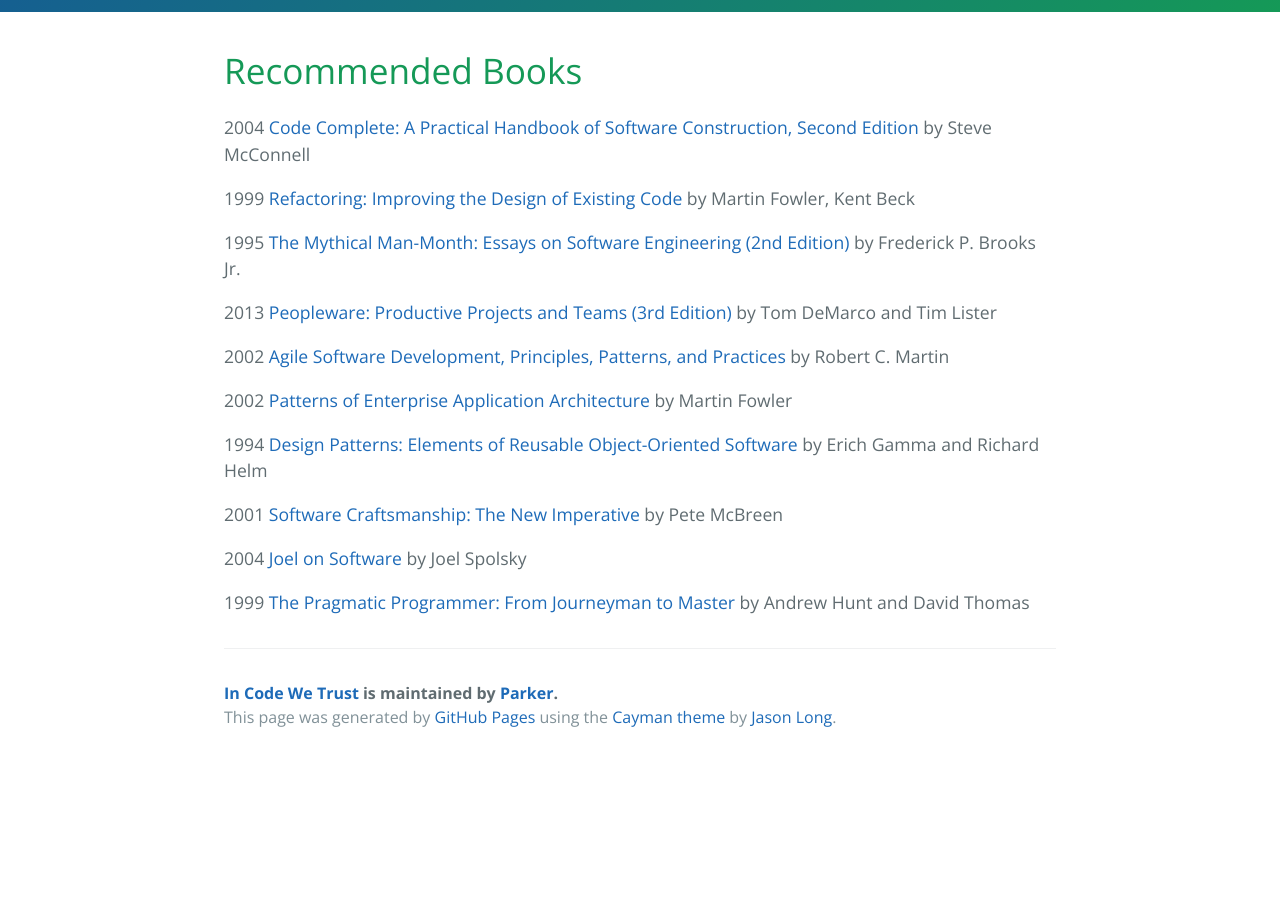
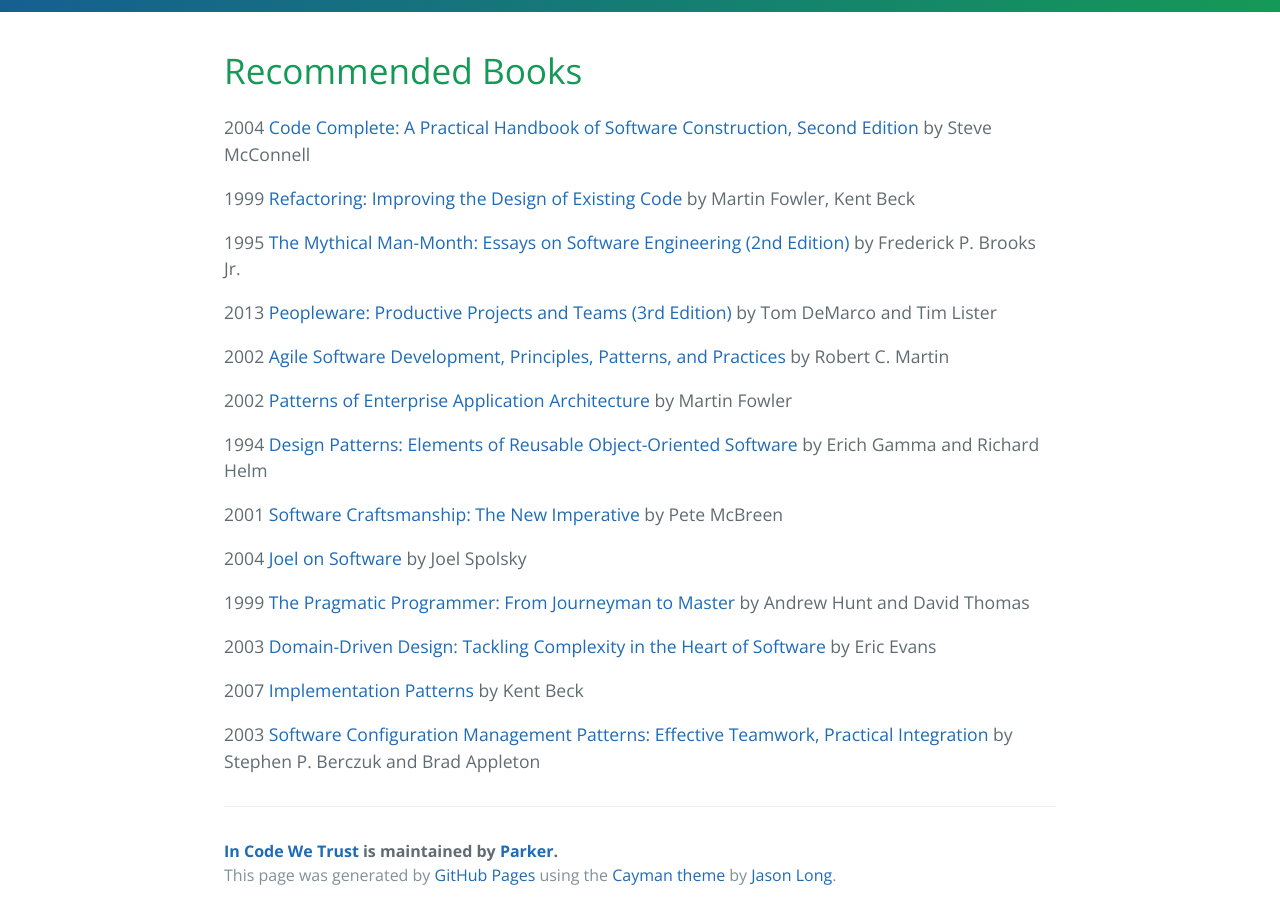
Before and after one commit to parkerwy/parkerwy.github.io, a Jekyll site: the page built from books.markdown, in a window 1280 px wide, cut to the strip 324-1243 px from the top of the page. Built offline with Jekyll 4.4.1, drawn with Linux system fonts in a browser that asks for light colours; before the commit the page ends 1085 px from its top, so only the background shows below that.

Commit message:
Update books.markdown

```diff
--- a/books.markdown
+++ b/books.markdown
@@ -25,3 +25,10 @@
 2004 [Joel on Software](https://www.amazon.com/Joel-Software-Occasionally-Developers-Designers/dp/1590593898) by Joel Spolsky
 
 1999 [The Pragmatic Programmer: From Journeyman to Master](https://www.amazon.com/Pragmatic-Programmer-Journeyman-Master/dp/020161622X) by Andrew Hunt and David Thomas
+
+2003 [Domain-Driven Design: Tackling Complexity in the Heart of Software](https://www.amazon.com/Domain-Driven-Design-Tackling-Complexity-Software/dp/0321125215) by Eric Evans
+
+2007 [Implementation Patterns](https://www.amazon.com/Implementation-Patterns-Kent-Beck/dp/0321413091) by Kent Beck
+
+
+2003 [Software Configuration Management Patterns: Effective Teamwork, Practical Integration](https://www.amazon.com/Software-Configuration-Management-Patterns-Integration/dp/0201741172) by Stephen P. Berczuk and Brad Appleton
```
